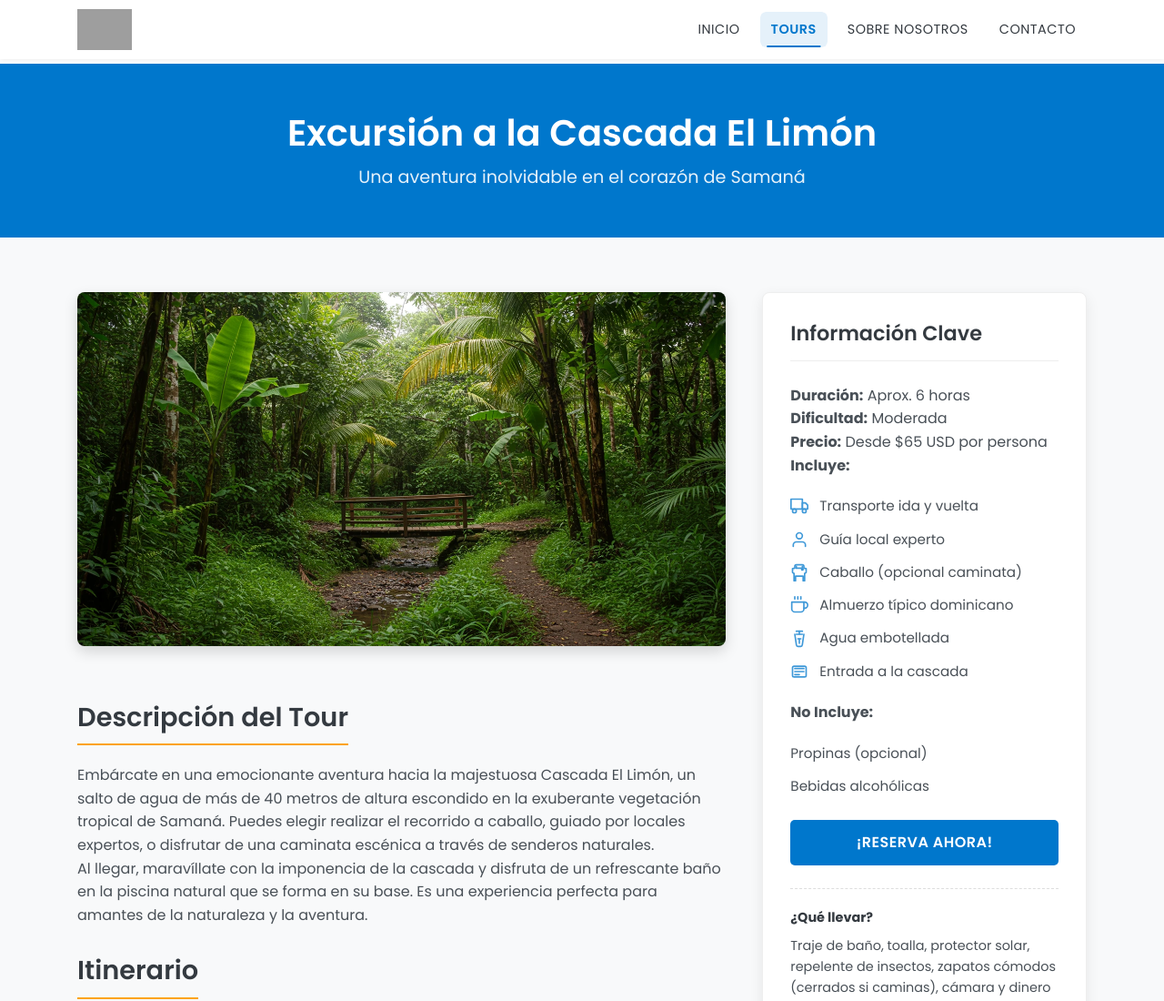
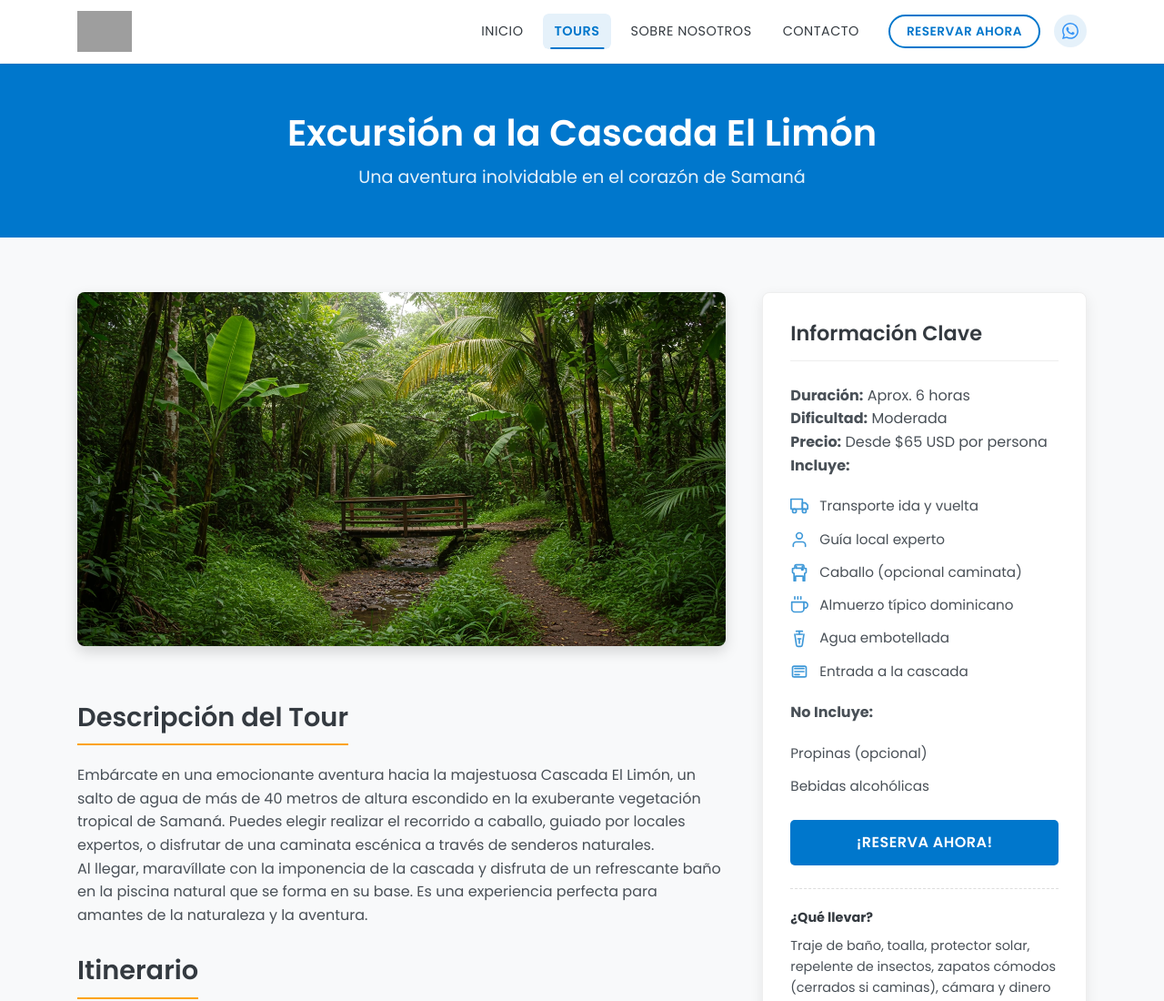
Before and after one commit to mabatista2010/agenciatours, a plain HTML site: page tour-el-limon.html in a window 1280 px wide. Shown: the top 1100 px of the page at 91% size. Drawn offline with Linux system fonts and the light colour scheme; grey boxes are pictures that could not be loaded.

Commit message:
Corregido navbar en páginas de tours y reducido padding del header

```diff
--- a/css/style.css
+++ b/css/style.css
@@ -153,7 +153,7 @@ img {
     height: auto;
     background-color: #ffffff; /* Fondo blanco siempre para claridad */
     box-shadow: 0 1px 5px rgba(0, 0, 0, 0.08); /* Sombra única y sutil */
-    padding: 10px 0; /* Padding consistente */
+    padding: 12px 0; /* Padding reducido de 10px a 8px */
     display: flex;
     align-items: center; /* Alineación vertical centrada */
 }
--- a/tour-el-limon.html
+++ b/tour-el-limon.html
@@ -19,13 +19,30 @@
                 <a href="index.html" class="navbar-logo">
                     <img src="images/logo.png" alt="Logo Tu Agencia Tours" height="50">
                 </a>
-                 <button class="navbar-toggler" aria-label="Toggle navigation">☰</button>
-                <ul class="navbar-menu">
-                    <li><a href="index.html">Inicio</a></li>
-                    <li><a href="tours.html" class="active">Tours</a></li>
-                    <li><a href="about.html">Sobre Nosotros</a></li>
-                    <li><a href="contact.html">Contacto</a></li>
-                </ul>
+
+                <div class="navbar-main">
+                    <ul class="navbar-menu">
+                        <li><a href="index.html"><span>Inicio</span></a></li>
+                        <li><a href="tours.html" class="active"><span>Tours</span></a></li>
+                        <li><a href="about.html"><span>Sobre Nosotros</span></a></li>
+                        <li><a href="contact.html"><span>Contacto</span></a></li>
+                    </ul>
+
+                    <div class="navbar-actions">
+                        <a href="contact.html?tour=reserva" class="btn btn-navbar">Reservar Ahora</a>
+                        <div class="navbar-social">
+                            <a href="https://wa.me/41764073727" target="_blank" aria-label="WhatsApp" class="nav-social-link">
+                                <img src="images/icon-whatsapp.svg" alt="WhatsApp">
+                            </a>
+                        </div>
+                    </div>
+                </div>
+
+                <button class="navbar-toggler" aria-label="Toggle navigation">
+                    <span></span>
+                    <span></span>
+                    <span></span>
+                </button>
             </div>
         </nav>
     </header>
```
Also changed, not shown: tour-los-haitises.html (+24 -7 lines), tour-playa-rincon.html (+24 -7 lines), images/hero-bg.jpeg (added).
